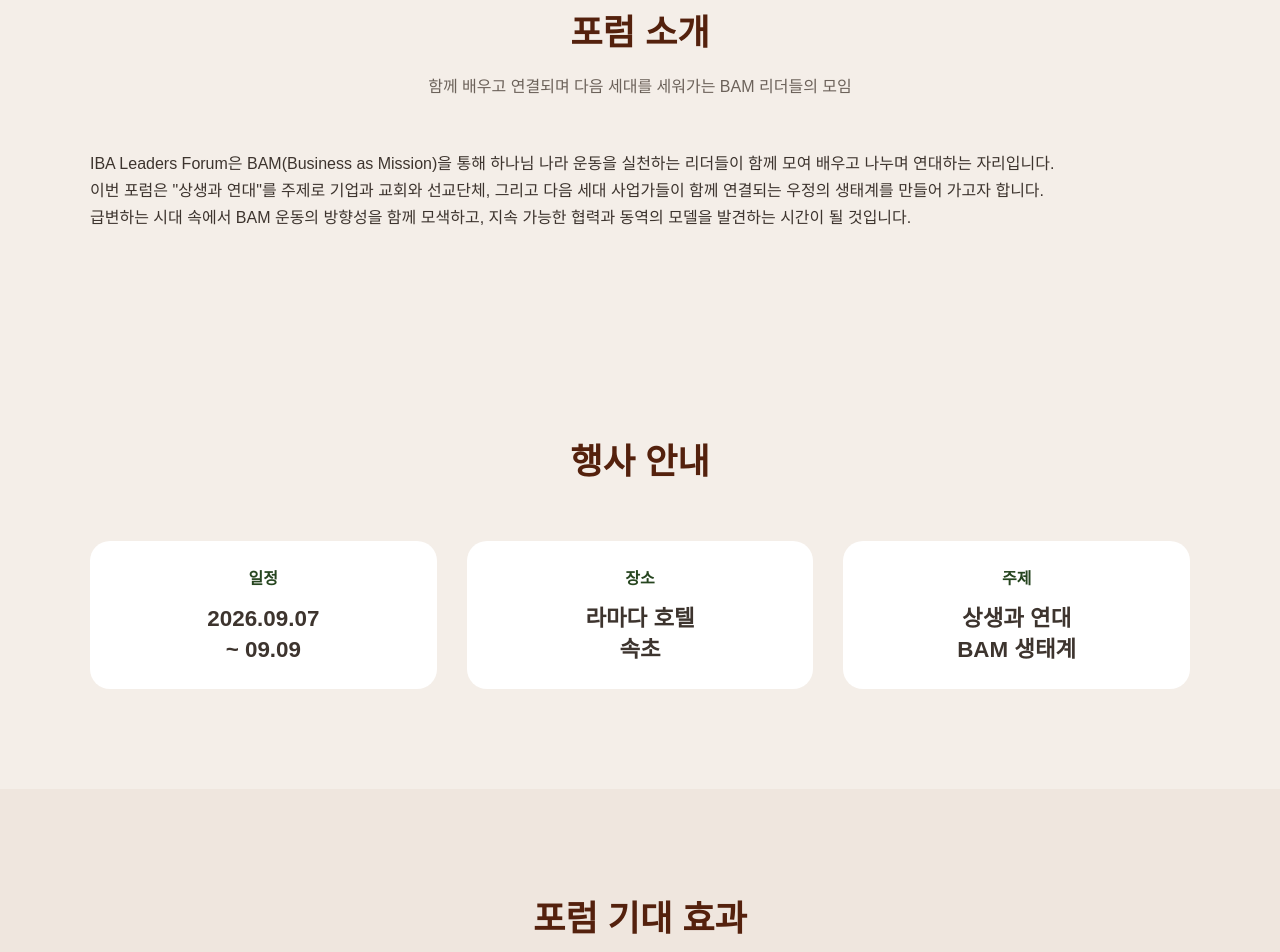
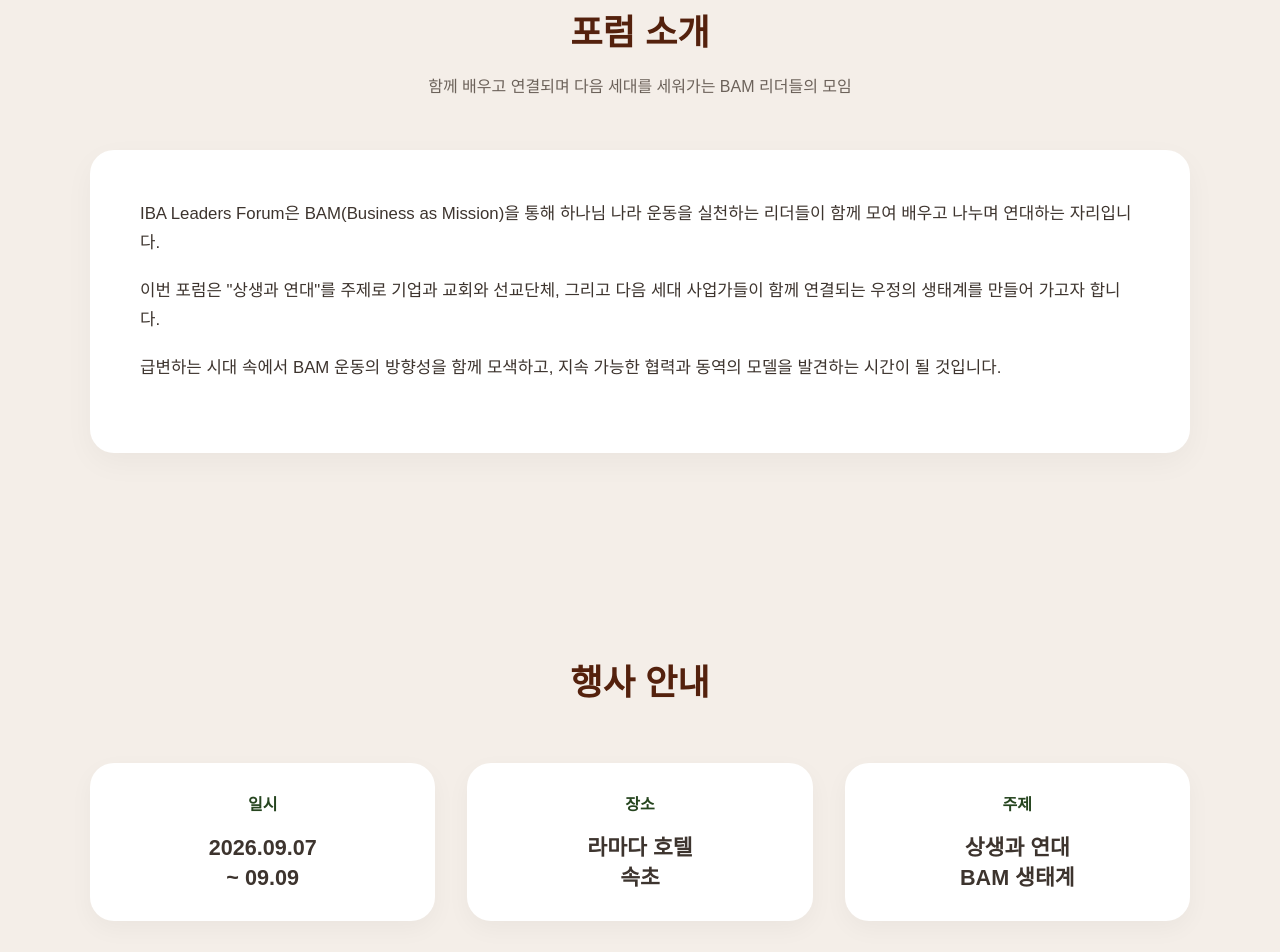
Before and after one commit to ravineeye-maker/20th-forum, a plain HTML site: page index.html in a window 1280 px wide. Shown: the part 897-1849 px from the top of the page. Drawn offline with Linux system fonts and the light colour scheme.

Commit message:
Update index.html

```diff
--- a/index.html
+++ b/index.html
@@ -141,6 +141,35 @@
 
 /* Intro */
 
+.intro-card{
+    background:white;
+    border-radius:24px;
+    padding:50px;
+    box-shadow:0 10px 30px rgba(0,0,0,.04);
+}
+
+.intro-card p{
+    margin-bottom:20px;
+    font-size:1.05rem;
+}
+
+
+/* Info Cards */
+
+.info-grid{
+    display:grid;
+    grid-template-columns:repeat(3,minmax(220px,1fr));
+    gap:32px;
+}
+
+.info-card{
+    background:white;
+    border-radius:24px;
+    padding:28px;
+    text-align:center;
+    box-shadow:0 8px 24px rgba(0,0,0,.04);
+}
+
 .info-card h3{
     color:var(--green);
     margin-bottom:15px;
@@ -153,32 +182,6 @@
     font-weight:800;
     line-height:1.4;
 }
-
-/* Info Cards */
-
-.info-grid{
-    display:grid;
-    grid-template-columns:repeat(3,1fr);
-    gap:30px;
-}
-
-.info-card{
-    background:white;
-    border-radius:20px;
-    padding:24px;
-    text-align:center;
-}
-
-.info-card h3{
-    color:var(--green);
-    margin-bottom:10px;
-}
-
-.info-card p{
-    font-size:1.4rem;
-    font-weight:800;
-}
-
 /* Schedule */
 
 .schedule{
@@ -235,6 +238,10 @@
 
 @media(max-width:900px){
 
+.info-grid{
+    grid-template-columns:1fr;
+}
+
 .hero{
     min-height:auto;
 }
@@ -247,9 +254,6 @@
     order:-1;
 }
 
-.info-grid{
-    grid-template-columns:1fr 1fr;
-}
 
 section{
     padding:70px 0;
@@ -377,7 +381,7 @@
 <div class="info-grid">
 
     <div class="info-card">
-        <h3>일정</h3>
+        <h3>일시</h3>
         <p>2026.09.07</p>
         <p>~ 09.09</p>
     </div>
@@ -441,14 +445,6 @@
 <p>아래 신청서를 작성해 주세요.</p>
 </div>
 
-<div style="text-align:center;margin-bottom:30px;">
-<a
-class="btn btn-primary"
-target="_blank"
-href="https://docs.google.com/forms/d/e/1FAIpQLSc3zncPpGXknU9enmdwBv5oTVqVnFokETT2PfpmOWcvGvkARg/viewform">
-새 창에서 신청하기
-</a>
-</div>
 
 <div class="form-box">
 
```
